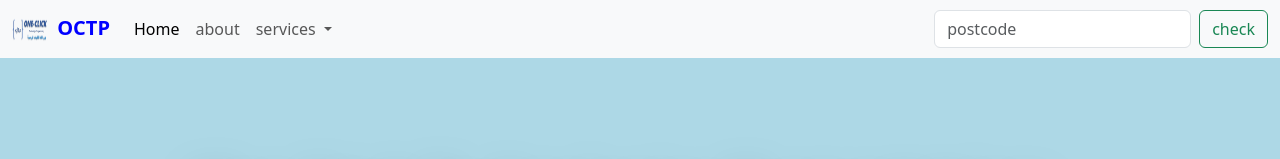
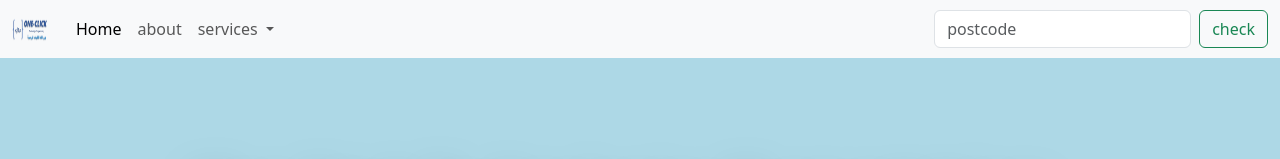
Before and after one commit to aliflieh02/One-click, a plain HTML site: page index.html in a window 1280 px wide. Shown: the top 159 px of the page. Drawn offline with nearby package versions, Linux system fonts and the light colour scheme.

Commit message:
Update index.html

```diff
--- a/index.html
+++ b/index.html
@@ -118,7 +118,7 @@
 
   <nav class="navbar navbar-expand-lg bg-body-tertiary">
     <div class="container-fluid">
-      <a class="navbar-brand" style="color: blue; font-weight: bold;"><img src="./P22.png" height="30" width="40" alt="icon"> OCTP</a>
+      <a class="navbar-brand" style="color: blue; font-weight: bold;"><img src="./P22.png" height="30" width="40" alt="icon"></a>
       <button class="navbar-toggler" type="button" data-bs-toggle="collapse" data-bs-target="#navbarSupportedContent" aria-controls="navbarSupportedContent" aria-expanded="false" aria-label="Toggle navigation">
         <span class="navbar-toggler-icon"></span>
       </button>
```
